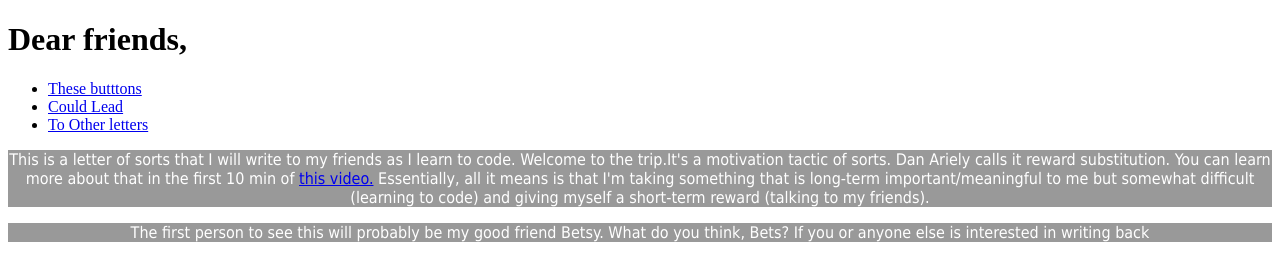
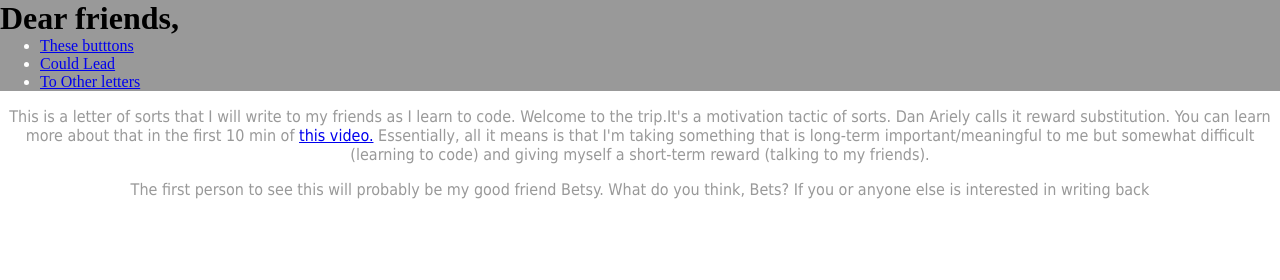
Before and after one commit to rachluebcke/TheLearningProcess, a plain HTML site: page Index.html in a window 1280 px wide. Drawn offline with Linux system fonts and the light colour scheme.

Commit message:
created css selectors and added a bit of index content

```diff
--- a/Index.html
+++ b/Index.html
@@ -10,11 +10,13 @@
 	<h1>
 		Dear friends,
 	</h1>
-	<ul>
-		<li><a href="#" target="_blank">These butttons</a>
-		<li><a href="#">Could Lead</a>
-		<li><a href="#">To Other letters</a>
-	</ul>
+	<nav>
+		<ul>
+			<li><a href="#" target="_blank">These butttons</a>
+			<li><a href="#">Could Lead</a>
+			<li><a href="#">To Other letters</a>
+		</ul>
+	</nav>
 
 	</header>
 	<p>
--- a/LearningProcess.css
+++ b/LearningProcess.css
@@ -1,10 +1,21 @@
-h1 {
+body {
+	margin: 0;
+}
+header {
+	background-color: #999;
+	margin: 0;
+	color: white;
+}
+header h1 {
 	color: black;
 	font-family: 'freestyle script';
+	margin: 0;
+}
+nav ul {
+	margin: 0;
 }
 p{
 	font-family: 'tahoma', 'veranda', 'sans-serif';
 	text-align: center;
-	background: #999;
-	color: white;
+	color: #999;
 }
```
